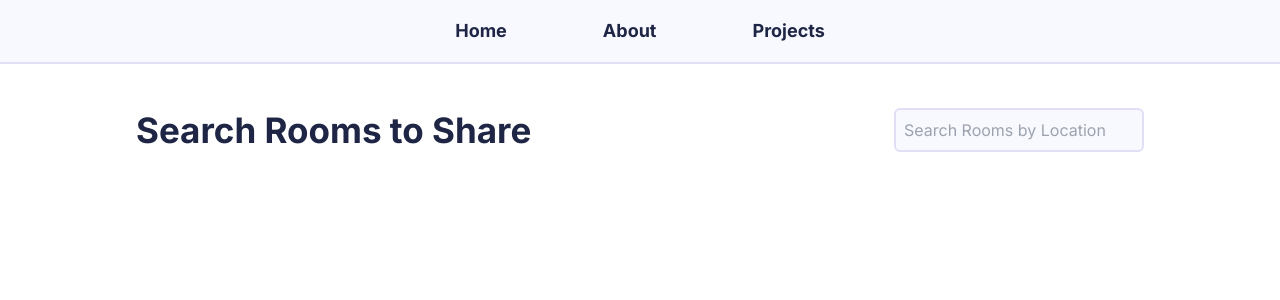
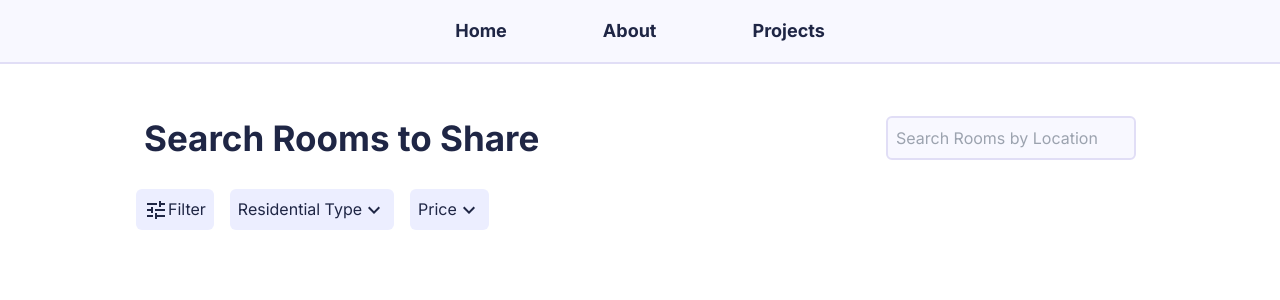
Before and after one commit to MusthafaAltaf2001/roommate-finder, a Next.js app: page / in a window 1280 px wide. Shown: the top 300 px of the page. Built offline with nearby package versions, Linux system fonts and the light colour scheme.

Commit message:
Added Seach filter buttons

```diff
--- a/src/app/Components/SearchBar.tsx
+++ b/src/app/Components/SearchBar.tsx
@@ -2,9 +2,9 @@ import React from 'react'
 
 const SearchBar = () => {
     return (
-        <div className='flex flex-col items-center md:flex-row md:justify-between'>
+        <div className='flex flex-col items-center md:flex-row md:justify-between m-2'>
             <span className="text-black font-bold text-[35px] text-center m-2">Search Rooms to Share</span>
-            <input className='bg-white text-black border-2 border-solid border-light-border rounded-md m-2 p-2 w-[230px] xs:w-[250px]' type='text' name="myInput" placeholder='Search Rooms by Location' />
+            <input className='bg-white text-black border-2 border-solid border-light-border rounded-md m-2 p-2 w-full md:w-[250px]' type='text' name="myInput" placeholder='Search Rooms by Location' />
         </div>
     )
 }
--- a/src/app/Components/SearchFilter.tsx
+++ b/src/app/Components/SearchFilter.tsx
@@ -1,6 +1,8 @@
 "use client"
 
 import React, { useState, useRef } from "react";
+import TuneIcon from '@mui/icons-material/Tune';
+import KeyboardArrowDownIcon from '@mui/icons-material/KeyboardArrowDown';
 
 const SearchFilter = () => {
     const [isOpen, setIsOpen] = useState(false);
@@ -15,6 +17,20 @@ const SearchFilter = () => {
 
     return (
         <div>
+            <div className="overflow-x-auto flex flex-row whitespace-nowrap">
+                <button className="homepage-search-filter-button">
+                    <TuneIcon className="text-black" />
+                    Filter
+                </button>
+                <button className="homepage-search-filter-button">
+                    Residential Type
+                    <KeyboardArrowDownIcon className="text-black" />
+                </button>
+                <button className="homepage-search-filter-button">
+                    Price
+                    <KeyboardArrowDownIcon className="text-black" />
+                </button>
+            </div>
             <div className={`absolute left-0 top-0 bg-[#111827] ease-in-out duration-500 ${isOpen ? "translate-x-0 " : "-translate-x-full"}`}>
                 <div className="flex flex-col items-center justify-center pt-10 h-screen w-screen">
                     <span className="header-drawer-text">Home</span>
--- a/src/app/globals.css
+++ b/src/app/globals.css
@@ -6,7 +6,12 @@
   .header-right-text {
     @apply text-black px-12 rounded-md text-base h-10 font-bold md:text-lg hover:text-blue hover:bg-light-blue
   }
+
   .header-drawer-text {
     @apply p-12 text-[#9CA3AF] hover:text-blue
   }
+
+  .homepage-search-filter-button {
+    @apply rounded-md p-2 bg-[#ECEEFF] text-black m-2
+  }
 }
```
Also changed, not shown: package.json (+10 -4 lines), 2 other files (tests, documents, lock files or other folders).
